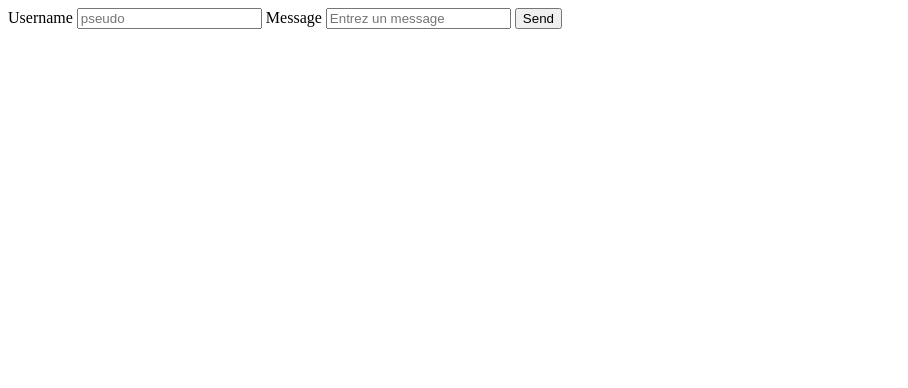
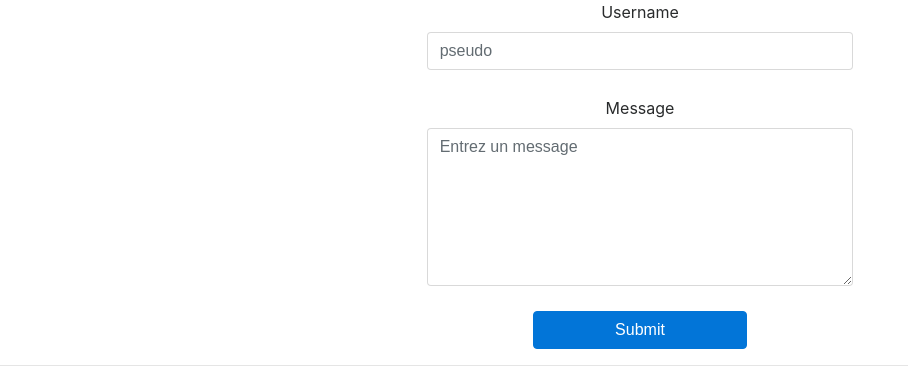
Before and after one commit to ABSylvain/nodeMeetup, a website: page template/index.html in a window 1280 px wide. Shown: the whole page, without its empty margins (0-908 px from the left). Drawn offline with nearby package versions, Linux system fonts and the light colour scheme.

Commit message:
starting bootstrap

```diff
--- /dev/null
+++ b/public/style.css
@@ -0,0 +1,7 @@
+#name {
+    margin-bottom: 2%;
+}
+
+#content {
+    margin-bottom: 2%;
+}
--- a/template/index.html
+++ b/template/index.html
@@ -6,16 +6,21 @@
     <meta name="viewport" content="width=device-width, initial-scale=1.0">
     <meta http-equiv="X-UA-Compatible" content="ie=edge">
     <title>Nouvel Event</title>
+    <link rel="stylesheet" href="https://maxcdn.bootstrapcdn.com/bootstrap/4.0.0-alpha.6/css/bootstrap.min.css" integrity="sha384-rwoIResjU2yc3z8GV/NPeZWAv56rSmLldC3R/AZzGRnGxQQKnKkoFVhFQhNUwEyJ" crossorigin="anonymous">
+    <link rel="stylesheet" href="../public/style.css">
 </head>
 
 <body>
     <form method="POST">
-        <label for="name">Username</label>
-        <input type="text" id="name" name="name" placeholder="pseudo">
-        <label for="content">Message</label>
-        <input type="text" id="content" name="content" placeholder="Entrez un message">
-        <button id="btn">Send</button>
+        <div class="form-group">
+            <label for="name" class=" col-2 offset-5 text-center">Username</label>
+            <input type="text" class="form-control col-4 mx-auto" id="name" name="name" placeholder="pseudo">
+            <label for="content" class="col-2 offset-5 text-center">Message</label>
+            <textarea id="content" class="form-control col-4 mx-auto" rows="7" name="content" placeholder="Entrez un message"></textarea>
+            <input type="submit" class="btn btn-primary col-2 offset-5" id="btn" value="Submit">
+        </div>
     </form>
+    <hr>
     <div id="art"></div>
     <script src="/script.js"></script>
 </body>
```
